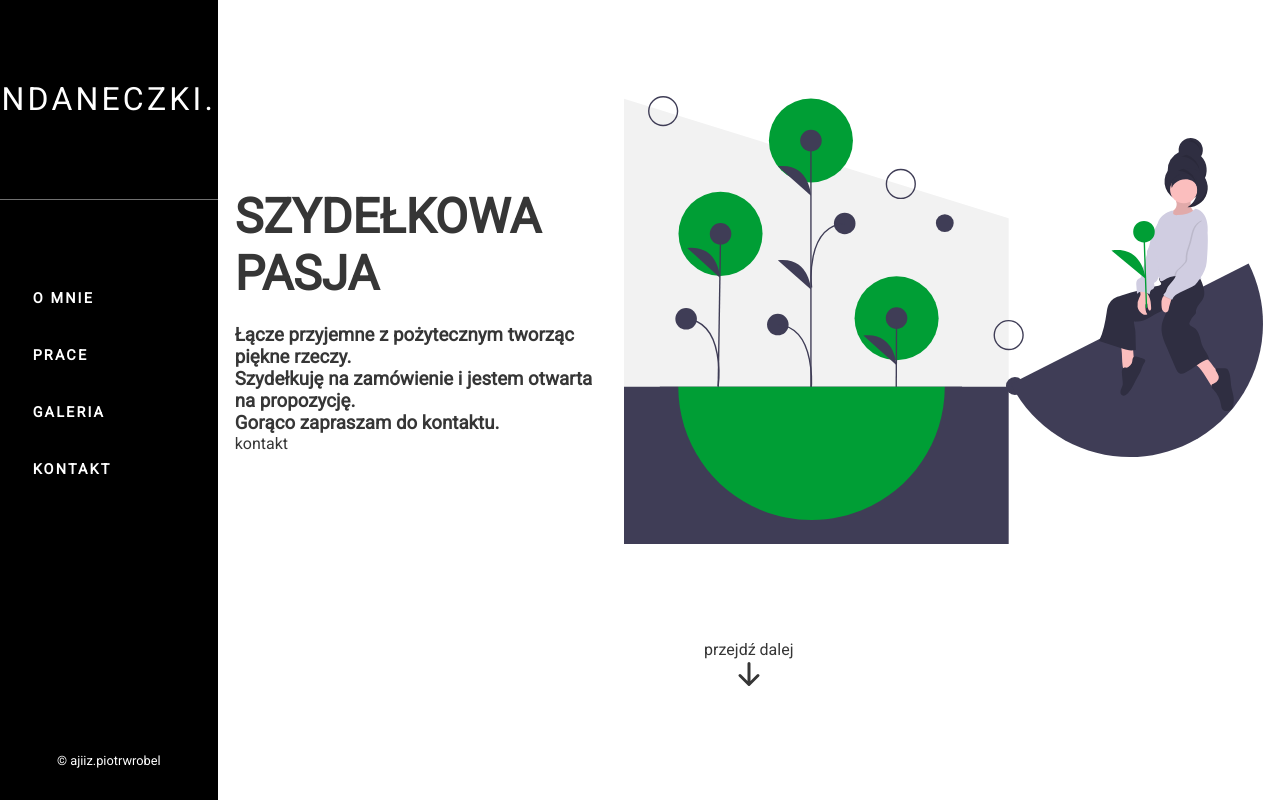
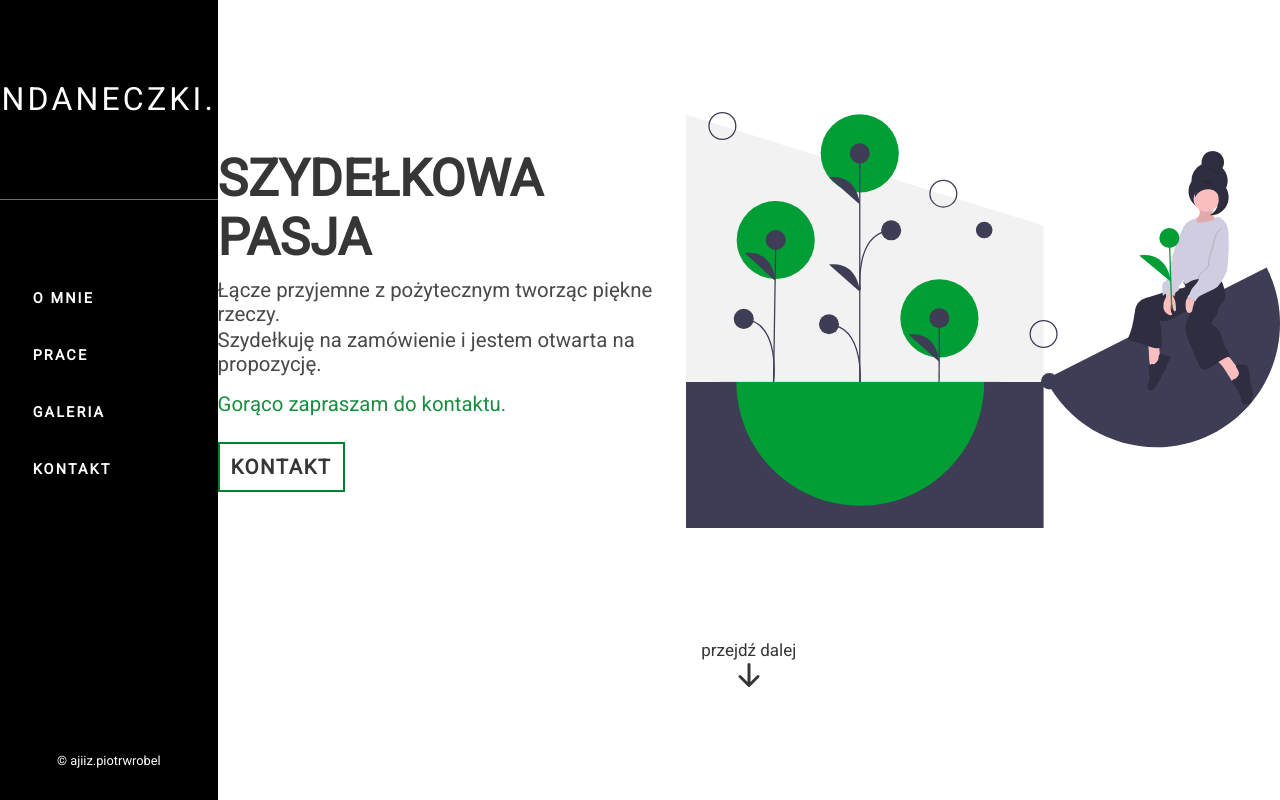
Before and after one commit to ajiiz/niteczki-daneczki-website, a React (Create React App) app in the folder niteczki-daneczki-website/: page / in a window 1280 px wide. Built offline with nearby package versions, Linux system fonts and the light colour scheme.

Commit message:
Added homepage content styles

```diff
--- a/niteczki-daneczki-website/src/styles/home.scss
+++ b/niteczki-daneczki-website/src/styles/home.scss
@@ -5,6 +5,7 @@
     width: 83%;
     height: 100vh;
     color: #363636;
+    font-size: 17px;
 }
 
 .header {
@@ -17,12 +18,10 @@
 }
 
 .header-image {
-    height: 70%;
+    height: 65%;
 }
 
 .content {
-    width: 35%;
-
     &__header {
         text-transform: uppercase;
         font-size: 3em;
@@ -30,11 +29,45 @@
 
     &__info {
         display: block;
-        //color: #009A33;
-        &__line::before {
-            content: '\A';
-            white-space: pre;
+        font-size: 1.2em;
+        font-weight: lighter;
+        opacity: 0.9;
+        margin-top: 10px;
+
+        &__line {
+            display: block;
+            padding: 1px 0 1px 0;
         }
+
+        &__line:nth-child(3) {
+            padding: 15px 0 1px 0;
+            color: #01812c;
+        }
+    }
+
+    &__contact {
+        font-size: 1.2em;
+        text-transform: uppercase;
+        font-weight: bold;
+        margin-top: 25px;
+        padding: 11px;
+        border: 2px solid #01812c;
+        letter-spacing: 1.5px;
+        transition: all .5s ease;
+    }
+
+    &__contact:hover {
+        font-size: 1.2em;
+        background-color: #363636;
+        color: #ffff;
+        border: 2px solid #01812c;
+    }
+
+    &__contact:focus {
+        font-size: 1.2em;
+        background-color: #363636;
+        color: #ffff;
+        border: 2px solid #00250d;
     }
 }
 
```
